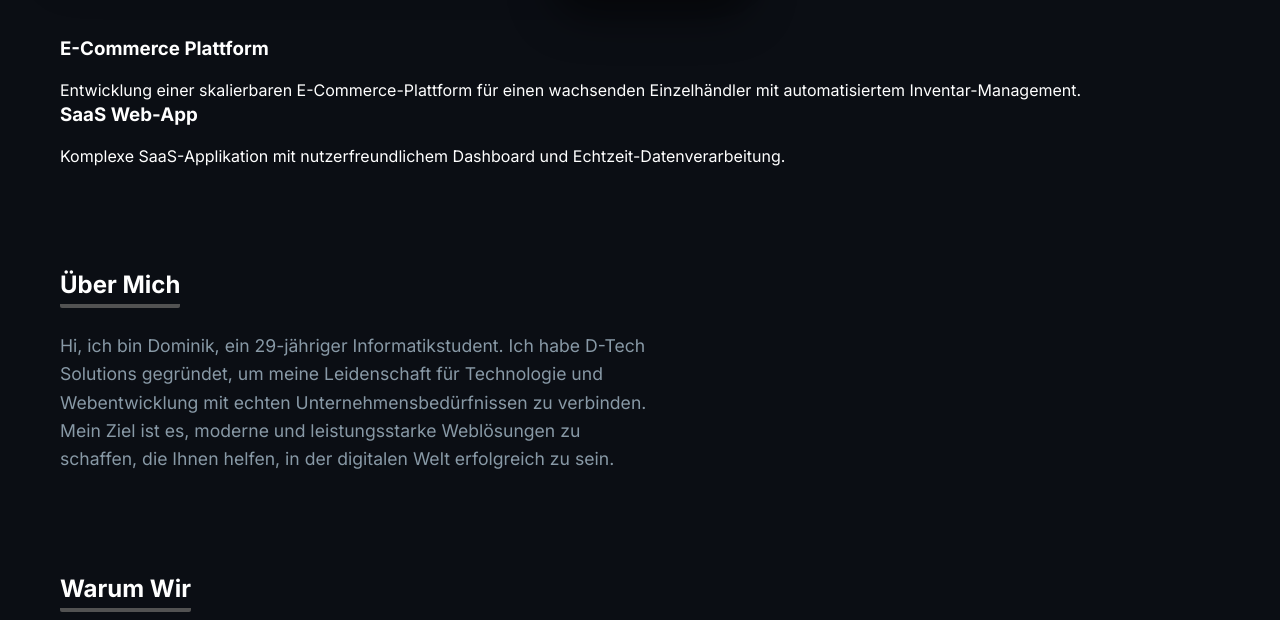
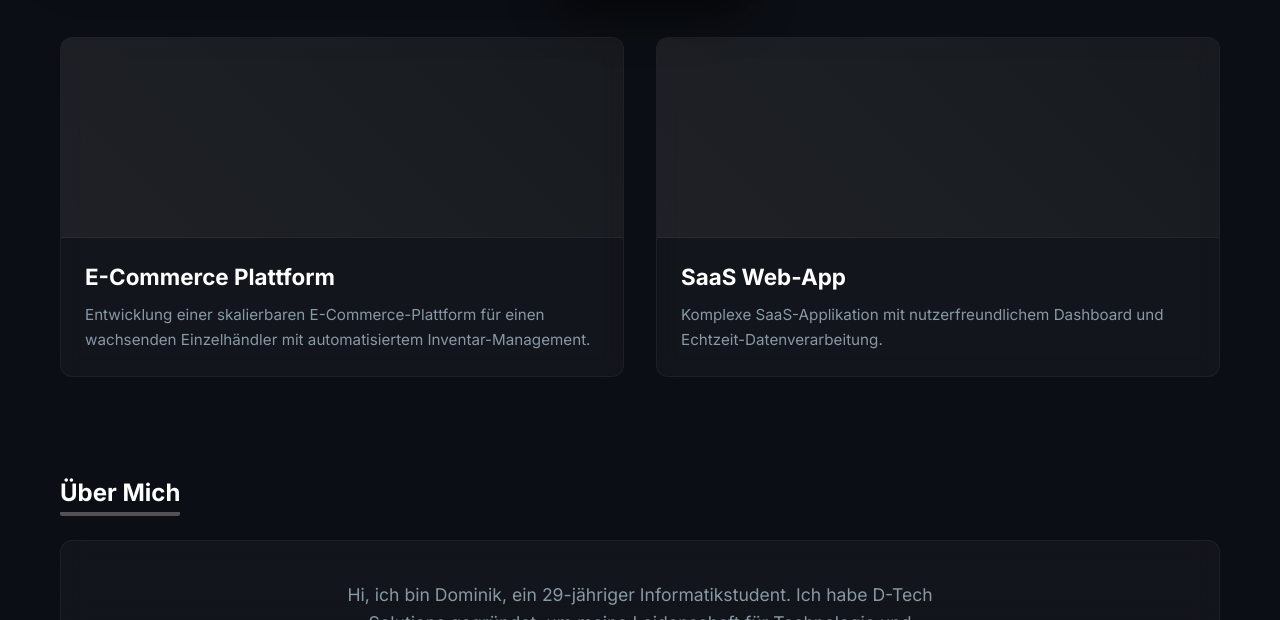
Before and after one commit to ScheniD/d-tech-landing-page, a plain HTML site: page index.html in a window 1280 px wide. Shown: the part 2180-2800 px from the top of the page. Drawn offline with Linux system fonts and the light colour scheme; a script that the page names is missing.

Commit message:
Fix CSS layout for middle sections and resolve JS syntax error

```diff
--- a/script.js
+++ b/script.js
@@ -279,8 +279,4 @@ document.addEventListener('DOMContentLoaded', () => {
             });
         });
     }
-
 });
-}
-
-});
--- a/style.css
+++ b/style.css
@@ -497,6 +497,75 @@ footer {
     position: relative;
 }
 
+/* Portfolio Grid Elements */
+.portfolio-grid {
+    display: grid;
+    grid-template-columns: repeat(auto-fit, minmax(300px, 1fr));
+    gap: 32px;
+    margin-top: 40px;
+}
+
+.portfolio-card {
+    background: var(--bg-card);
+    border: 1px solid var(--border-color);
+    border-radius: 12px;
+    overflow: hidden;
+    transition: transform 0.2s ease, border-color 0.2s ease;
+    backdrop-filter: blur(12px);
+    display: flex;
+    flex-direction: column;
+}
+
+.portfolio-card:hover {
+    transform: translateY(-5px);
+    border-color: var(--primary);
+}
+
+.project-image-placeholder {
+    width: 100%;
+    height: 200px;
+    background: linear-gradient(45deg, rgba(255,255,255,0.05), rgba(255,255,255,0.02));
+    border-bottom: 1px solid var(--border-color);
+}
+
+.portfolio-card-content {
+    padding: 24px;
+}
+
+.portfolio-card-content h3 {
+    font-size: 1.4rem;
+    margin-bottom: 12px;
+    color: var(--text-main);
+}
+
+.portfolio-card-content p {
+    color: var(--text-muted);
+    font-size: 0.95rem;
+}
+
+/* About Section */
+.about-content {
+    background: var(--bg-card);
+    border: 1px solid var(--border-color);
+    border-radius: 12px;
+    padding: 40px;
+    backdrop-filter: blur(12px);
+    display: flex;
+    justify-content: center;
+    align-items: center;
+    text-align: center;
+    margin: 0 auto;
+}
+
+/* Why Us Section */
+.why-us-content {
+    background: var(--bg-card);
+    border: 1px solid var(--border-color);
+    border-radius: 12px;
+    padding: 40px;
+    backdrop-filter: blur(12px);
+}
+
 /* Safety visibility for hero */
 .hero-content, .hero-visual {
     opacity: 1 !important;
```
